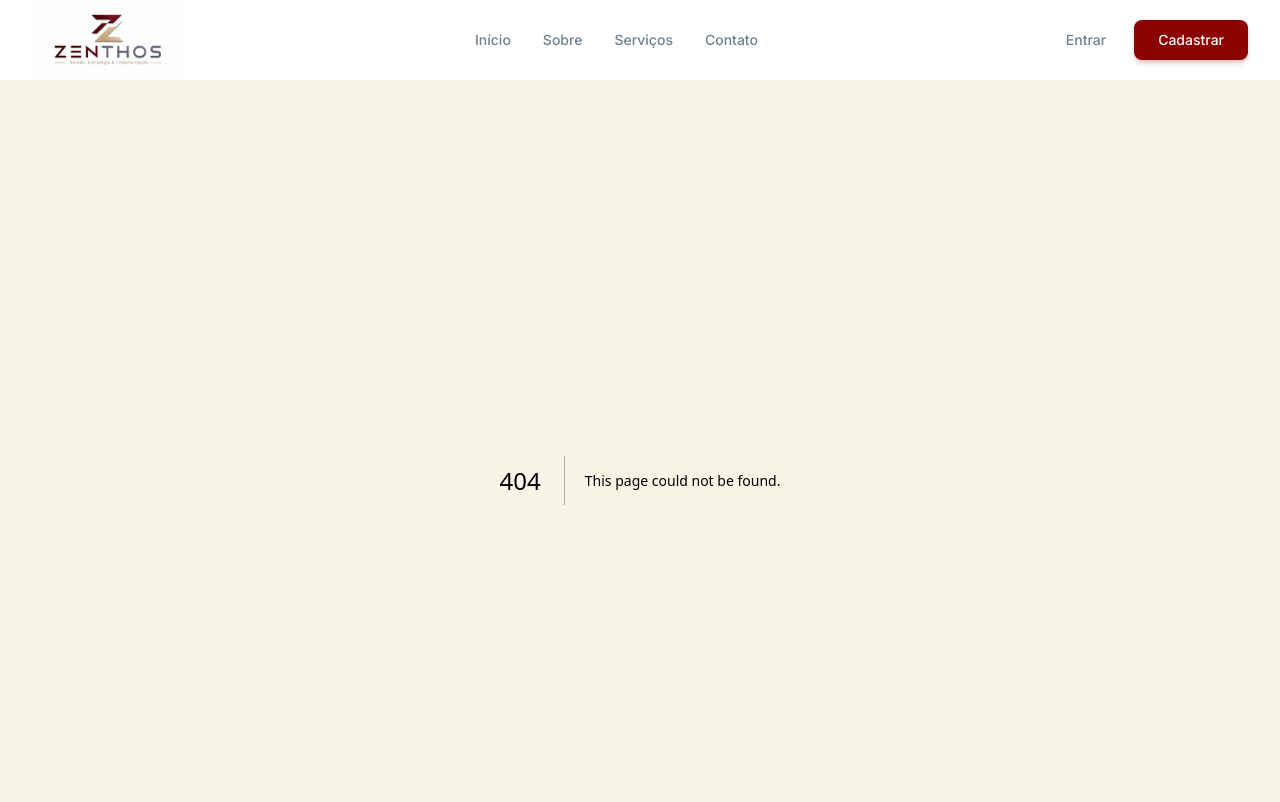
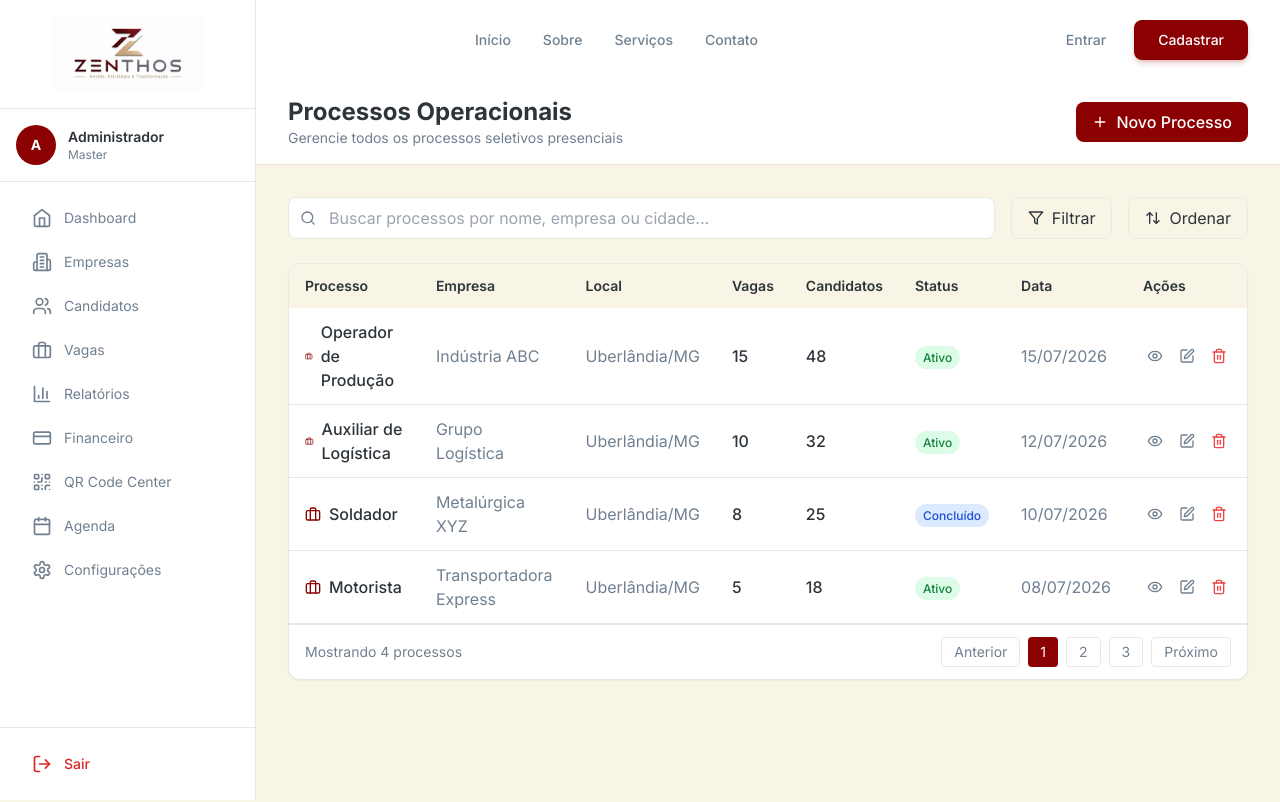
Before and after one commit to trivoroficial/consult_recruit, a Next.js app: page /admin/operacional/processos in a window 1280 px wide. Before the commit this address had no page. Shown: the top 802 px of the page. Built offline with nearby package versions, Linux system fonts and the light colour scheme; sample sign-in values are in the browser's storage; a web font is replaced by a local one.

Commit message:
Create page.tsx

```diff
--- /dev/null
+++ b/src/app/(dashboard)/admin/operacional/processos/page.tsx
@@ -0,0 +1,182 @@
+'use client'
+
+import { useState } from 'react'
+import { useRouter } from 'next/navigation'
+import { SidebarAdmin } from '@/components/dashboard/SidebarAdmin'
+import { DashboardFooter } from '@/components/dashboard/DashboardFooter'
+import {
+  Briefcase, Plus, Search, Filter, Eye, Edit, Trash2,
+  Building2, Users, Calendar, MapPin, Clock, ArrowUpDown
+} from 'lucide-react'
+
+export default function OperacionalProcessos() {
+  const router = useRouter()
+  const [search, setSearch] = useState('')
+
+  const processos = [
+    {
+      id: 1,
+      nome: 'Operador de Produção',
+      empresa: 'Indústria ABC',
+      cidade: 'Uberlândia/MG',
+      vagas: 15,
+      candidatos: 48,
+      status: 'ativo',
+      data: '15/07/2026',
+      responsavel: 'João Silva'
+    },
+    {
+      id: 2,
+      nome: 'Auxiliar de Logística',
+      empresa: 'Grupo Logística',
+      cidade: 'Uberlândia/MG',
+      vagas: 10,
+      candidatos: 32,
+      status: 'ativo',
+      data: '12/07/2026',
+      responsavel: 'Maria Santos'
+    },
+    {
+      id: 3,
+      nome: 'Soldador',
+      empresa: 'Metalúrgica XYZ',
+      cidade: 'Uberlândia/MG',
+      vagas: 8,
+      candidatos: 25,
+      status: 'concluido',
+      data: '10/07/2026',
+      responsavel: 'Pedro Costa'
+    },
+    {
+      id: 4,
+      nome: 'Motorista',
+      empresa: 'Transportadora Express',
+      cidade: 'Uberlândia/MG',
+      vagas: 5,
+      candidatos: 18,
+      status: 'ativo',
+      data: '08/07/2026',
+      responsavel: 'Ana Oliveira'
+    },
+  ]
+
+  const statusColors = {
+    ativo: 'bg-green-100 text-green-700',
+    concluido: 'bg-blue-100 text-blue-700',
+    pausado: 'bg-yellow-100 text-yellow-700',
+  }
+
+  return (
+    <div className="min-h-screen bg-[#F8F4E6] flex flex-col">
+      <SidebarAdmin />
+
+      <div className="flex-1 ml-64 flex flex-col min-h-screen">
+        <header className="bg-white border-b border-[#E8EAE0] px-8 py-4 flex items-center justify-between">
+          <div>
+            <h1 className="text-2xl font-bold text-[#2D343A]">Processos Operacionais</h1>
+            <p className="text-sm text-[#708090]">Gerencie todos os processos seletivos presenciais</p>
+          </div>
+          <button
+            onClick={() => router.push('/admin/operacional/processos/novo')}
+            className="px-4 py-2 bg-[#8B0000] text-white rounded-lg hover:bg-[#700000] transition font-medium flex items-center gap-2"
+          >
+            <Plus className="h-4 w-4" />
+            Novo Processo
+          </button>
+        </header>
+
+        <div className="flex-1 p-8">
+          {/* FILTROS */}
+          <div className="flex items-center gap-4 mb-6">
+            <div className="flex-1 relative">
+              <Search className="absolute left-3 top-1/2 -translate-y-1/2 h-4 w-4 text-[#708090]" />
+              <input
+                type="text"
+                placeholder="Buscar processos por nome, empresa ou cidade..."
+                className="w-full pl-10 pr-4 py-2 border border-[#E8EAE0] rounded-lg focus:outline-none focus:ring-2 focus:ring-[#8B0000]"
+                value={search}
+                onChange={(e) => setSearch(e.target.value)}
+              />
+            </div>
+            <button className="px-4 py-2 border border-[#E8EAE0] rounded-lg hover:bg-[#F8F4E6] transition flex items-center gap-2">
+              <Filter className="h-4 w-4" />
+              Filtrar
+            </button>
+            <button className="px-4 py-2 border border-[#E8EAE0] rounded-lg hover:bg-[#F8F4E6] transition flex items-center gap-2">
+              <ArrowUpDown className="h-4 w-4" />
+              Ordenar
+            </button>
+          </div>
+
+          {/* TABELA */}
+          <div className="bg-white rounded-xl shadow-sm border border-[#E8EAE0] overflow-hidden">
+            <div className="overflow-x-auto">
+              <table className="w-full">
+                <thead className="bg-[#F8F4E6]">
+                  <tr>
+                    <th className="text-left py-3 px-4 text-sm font-semibold text-[#2D343A]">Processo</th>
+                    <th className="text-left py-3 px-4 text-sm font-semibold text-[#2D343A]">Empresa</th>
+                    <th className="text-left py-3 px-4 text-sm font-semibold text-[#2D343A]">Local</th>
+                    <th className="text-left py-3 px-4 text-sm font-semibold text-[#2D343A]">Vagas</th>
+                    <th className="text-left py-3 px-4 text-sm font-semibold text-[#2D343A]">Candidatos</th>
+                    <th className="text-left py-3 px-4 text-sm font-semibold text-[#2D343A]">Status</th>
+                    <th className="text-left py-3 px-4 text-sm font-semibold text-[#2D343A]">Data</th>
+                    <th className="text-left py-3 px-4 text-sm font-semibold text-[#2D343A]">Ações</th>
+                  </tr>
+                </thead>
+                <tbody>
+                  {processos.map((item) => (
+                    <tr key={item.id} className="border-b border-[#E8EAE0] hover:bg-[#F8F4E6] transition">
+                      <td className="py-3 px-4">
+                        <div className="flex items-center gap-2">
+                          <Briefcase className="h-4 w-4 text-[#8B0000]" />
+                          <span className="font-medium text-[#2D343A]">{item.nome}</span>
+                        </div>
+                      </td>
+                      <td className="py-3 px-4 text-[#708090]">{item.empresa}</td>
+                      <td className="py-3 px-4 text-[#708090]">{item.cidade}</td>
+                      <td className="py-3 px-4 text-[#2D343A] font-medium">{item.vagas}</td>
+                      <td className="py-3 px-4 text-[#2D343A] font-medium">{item.candidatos}</td>
+                      <td className="py-3 px-4">
+                        <span className={`px-2 py-1 rounded-full text-xs font-medium ${statusColors[item.status as keyof typeof statusColors]}`}>
+                          {item.status === 'ativo' ? 'Ativo' : item.status === 'concluido' ? 'Concluído' : 'Pausado'}
+                        </span>
+                      </td>
+                      <td className="py-3 px-4 text-[#708090]">{item.data}</td>
+                      <td className="py-3 px-4">
+                        <div className="flex gap-2">
+                          <button className="p-1 hover:bg-[#F8F4E6] rounded" title="Visualizar">
+                            <Eye className="h-4 w-4 text-[#708090]" />
+                          </button>
+                          <button className="p-1 hover:bg-[#F8F4E6] rounded" title="Editar">
+                            <Edit className="h-4 w-4 text-[#708090]" />
+                          </button>
+                          <button className="p-1 hover:bg-[#F8F4E6] rounded" title="Excluir">
+                            <Trash2 className="h-4 w-4 text-red-500" />
+                          </button>
+                        </div>
+                      </td>
+                    </tr>
+                  ))}
+                </tbody>
+              </table>
+            </div>
+
+            <div className="flex items-center justify-between px-4 py-3 border-t border-[#E8EAE0] text-sm text-[#708090]">
+              <p>Mostrando {processos.length} processos</p>
+              <div className="flex gap-2">
+                <button className="px-3 py-1 border border-[#E8EAE0] rounded hover:bg-[#F8F4E6]">Anterior</button>
+                <button className="px-3 py-1 bg-[#8B0000] text-white rounded">1</button>
+                <button className="px-3 py-1 border border-[#E8EAE0] rounded hover:bg-[#F8F4E6]">2</button>
+                <button className="px-3 py-1 border border-[#E8EAE0] rounded hover:bg-[#F8F4E6]">3</button>
+                <button className="px-3 py-1 border border-[#E8EAE0] rounded hover:bg-[#F8F4E6]">Próximo</button>
+              </div>
+            </div>
+          </div>
+        </div>
+
+        <DashboardFooter />
+      </div>
+    </div>
+  )
+}
```
